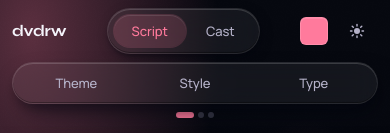
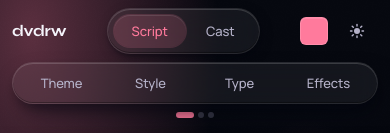
Before and after one commit to tool3/dvdrw, a React (Vite) app: page / in a window 390 px wide. Shown: the top 133 px of the page. Built offline with nearby package versions, Linux system fonts and the light colour scheme; what dvdrw would draw is missing.

Commit message:
fix: add effects on mobile

```diff
--- a/src/components/options/OptionsMenu.tsx
+++ b/src/components/options/OptionsMenu.tsx
@@ -56,16 +56,21 @@ interface ResolvedSection {
  */
 /**
  * Mobile-only page-grouping for the pill itself: rather than letting all
- * ten items overflow into a horizontally-scrolled strip (where the last
+ * eleven items overflow into a horizontally-scrolled strip (where the last
  * tab visibly clips off the right edge), we split them into pages of
- * 3/3/4 items and let the user swipe between pages. A dot indicator
+ * 4/4/3 items and let the user swipe between pages. A dot indicator
  * sits beneath the pill so the user knows which page they're on.
  * Pattern adapted from shellfied's Toolbar.
+ *
+ * This list is the whole mobile menu — a tab omitted here is unreachable
+ * on mobile, not merely reordered. Effects sits on page 1 rather than in
+ * its desktop slot after Animation: a tab on page 2+ is off-screen until
+ * the user thinks to swipe, which is indistinguishable from missing.
  */
 const MOBILE_PAGES: ReadonlyArray<ReadonlyArray<string>> = [
-  ['theme', 'style', 'type'],
-  ['frame', 'cursor', 'background'],
-  ['animation', 'output', 'presets', 'reset'],
+  ['theme', 'style', 'type', 'effects'],
+  ['frame', 'cursor', 'background', 'animation'],
+  ['output', 'presets', 'reset'],
 ];
 
 const useMobileSwipe = (pageCount: number) => {
@@ -315,7 +320,7 @@ export const OptionsMenu = () => {
         </div>
       )}
 
-      {/* Mobile pill: tabs split into pages of 3 / 3 / 4 items. Native
+      {/* Mobile pill: tabs split into pages of 4 / 4 / 3 items. Native
           scroll-snap handles the swipe; JS tracks which page is in view
           so the dot indicator stays in sync. */}
       {isMobile && (
```
